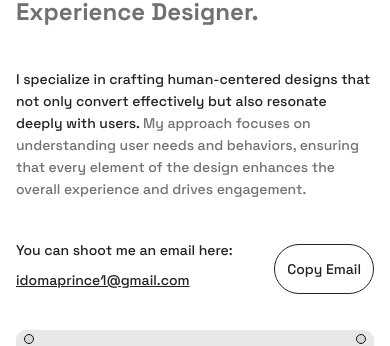
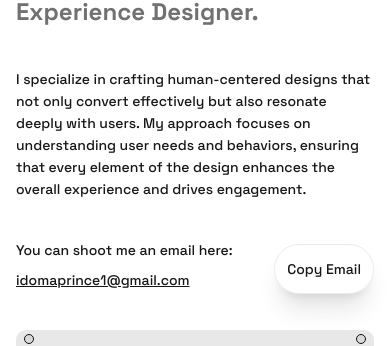
Before and after one commit to odeh-simon/prince-portfolio, a Next.js app: page / in a window 390 px wide. Shown: the part 174-520 px from the top of the page. Built offline with nearby package versions, Linux system fonts and the light colour scheme; no server answers.

Commit message:
minor changes

```diff
--- a/src/components/Hero.tsx
+++ b/src/components/Hero.tsx
@@ -39,16 +39,12 @@ export default function Hero() {
       <h2
         className={`font-medium text-sm lg:text-lg leading-[22px] lg:leading-[30px]`}
       >
-        <span className={`${
-          theme === "dark" ? "text-[#CCC]" : "text-[#222]"
-        }`}>
+        <span className={``}>
           I specialize in crafting human-centered designs that not only convert
           effectively but also resonate deeply with users.{" "}
         </span>
         <span
-          className={`${
-            theme === "dark" ? "text-[#858585]" : "text-[#717171]"
-          }`}
+          className={``}
         >
           My approach focuses on understanding user needs and behaviors,
           ensuring that every element of the design enhances the overall
@@ -60,26 +56,20 @@ export default function Hero() {
         <div
           className={`flex flex-col gap-2 font-medium text-sm lg:text-lg leading-[22px] lg:leading-[30px] `}
         >
-          <p className={`${
-            theme === "dark" ? "text-[#ccc]" : "text-[#222]"
-          }`}>You can shoot me an email here:</p>
+          <p className={``}>You can shoot me an email here:</p>
           <a
             href="mailto:idomaprince1@gmail.com"
             target="_blank"
-            className={`underline hover:text-[#DE950C] transition duration-700 ${
-              theme === "dark" ? "text-[#ccc]" : "text-[#222]"
-            }`}
+            className={`underline hover:text-[#DE950C] transition duration-700 `}
           >
             idomaprince1@gmail.com
           </a>
         </div>
         <button
           onClick={handleCopyEmail}
-          className={`px-3 lg:px-[30px] py-[9px] lg:py-[15px] border hover:text-[20px] rounded-[30px] font-medium text-sm md:text-[18px] leading-[30px] w-fit cursor-pointer mt-2 transition duration-1000 ease-in-out ${theme === "dark" ? "border-[#ccc]" : "border-[#222]"}`}
+          className={`px-3 lg:px-[30px] py-[9px] lg:py-[15px] border hover:text-[20px] rounded-[30px] font-medium text-sm md:text-[18px] leading-[30px] w-fit cursor-pointer mt-2 transition duration-1000 ease-in-out border-[#CCCCCC66] shadow-xl`}
         >
-          <p className={`${
-            theme === "dark" ? "text-[#ccc]" : "text-[#222]"
-          }`}>{copyStatus}</p>
+          <p className={``}>{copyStatus}</p>
         </button>
       </div>
       <div>
```
